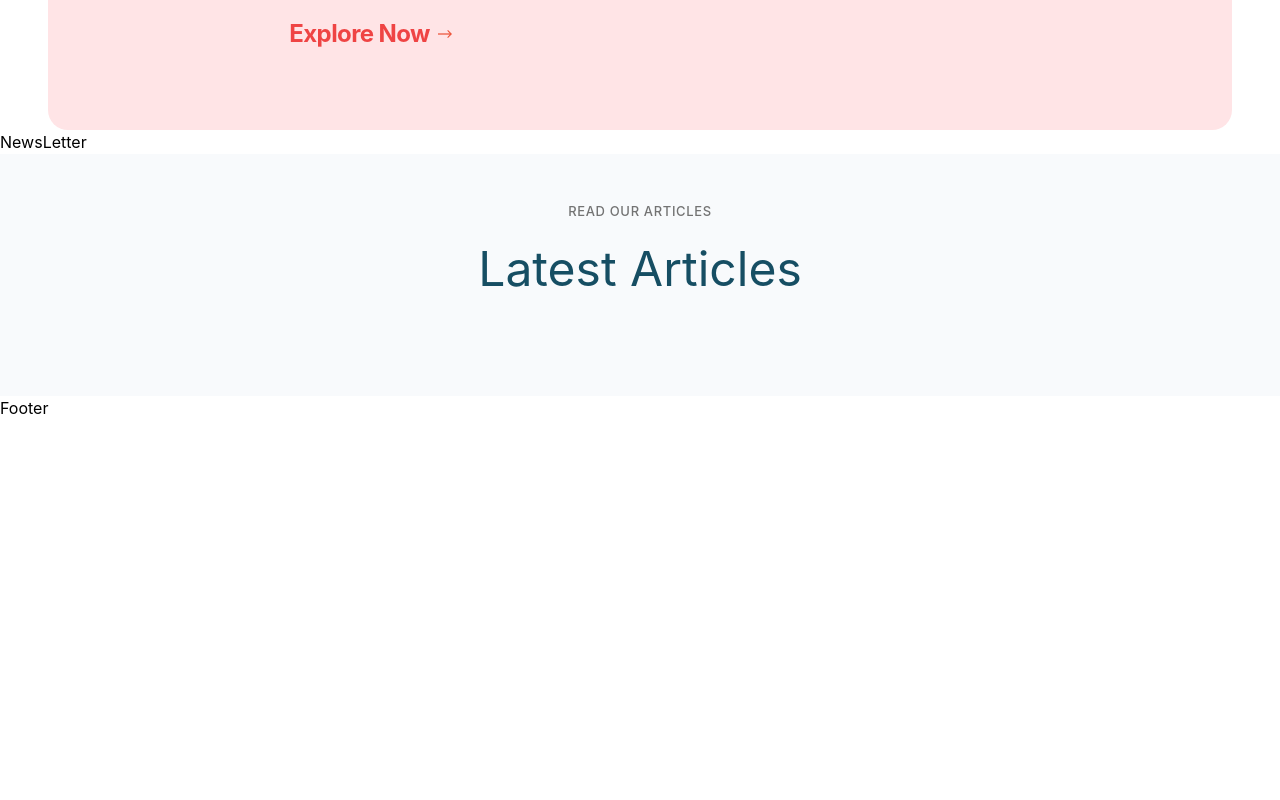
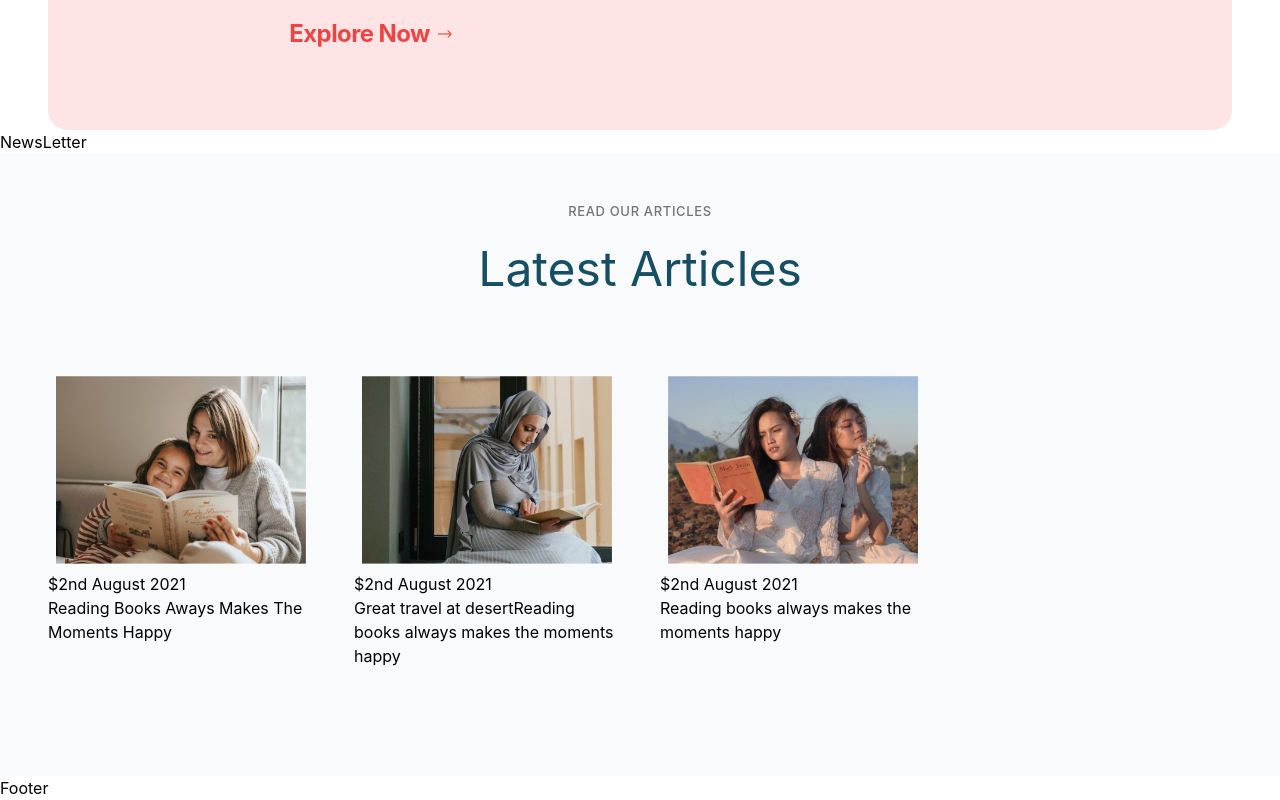
Before and after one commit to pallavee-2705/novelnest, a React (Create React App) app: page / in a window 1280 px wide. Shown: the part 3373-4173 px from the top of the page. Before the commit the page ends 3793 px from the top, so only its background shows below. Built offline with nearby package versions, Linux system fonts and the light colour scheme.

Commit message:
added articles to the component

```diff
--- a/src/components/Articles.jsx
+++ b/src/components/Articles.jsx
@@ -1,6 +1,28 @@
 import React from 'react'
+import { article1, article2, article3 } from '../assets';
 
 const Articles = () => {
+  const articles = [
+    {
+      id: 1,
+      title: 'Reading Books Aways Makes The Moments Happy',
+      date: '2nd August 2021',
+      imageUrl: article1
+    },
+    {
+      id: 2,
+      title: 'Great travel at desertReading books always makes the moments happy',
+      date: '2nd August 2021',
+      imageUrl: article2
+    },
+    {
+      id: 3,
+      title: 'Reading books always makes the moments happy',
+      date: '2nd August 2021',
+      imageUrl: article3
+    }
+  ];
+
   return (
     <div className="w-full h-auto bg-slate-50 flex flex-col px-12 py-12 gap-5 items-center" >
       {/* first heading  */}
@@ -12,13 +34,45 @@ const Articles = () => {
         Latest Articles
       </div>
       {/* articles  */}
-      <div>
 
-      </div>
-      {/* read more button  */}
-      <div>
 
-      </div>
+      <div name='main-artcle-div'
+      className='grid grid-cols-1 md:grid-cols-2 lg:grid-cols-3 xl:grid-cols-4 gap-10 my-10'>
+        {articles.map(({id, title, date, imageUrl}) => (
+          <div
+          key={id}
+          className='flex-col flex hover:transform hover:scale-105 transition-transform duration-300 ease-in-out cursor-pointer'
+          onClick={() => {
+          window.open('https://www.goodreads.com/', '_blank');
+          }}
+          >
+            {/* image  */}
+            <div>
+              <img
+                src={imageUrl}
+                alt=""
+                className="rounded-md duration-200 hover:scale-105 w-full h-auto py-2 px-2 "
+              />
+            </div>
+            {/* date  */}
+            <div className=''>
+              ${date}
+            </div>
+            {/* Title  */}
+            <div>
+              {title}
+            </div>
+            {/* line  */}
+            <div>
+            </div>
+
+          </div>
+        ))}
+        </div>
+    {/* read more button  */}
+    <div>
+
+    </div>
     </div>
   )
 }
```
